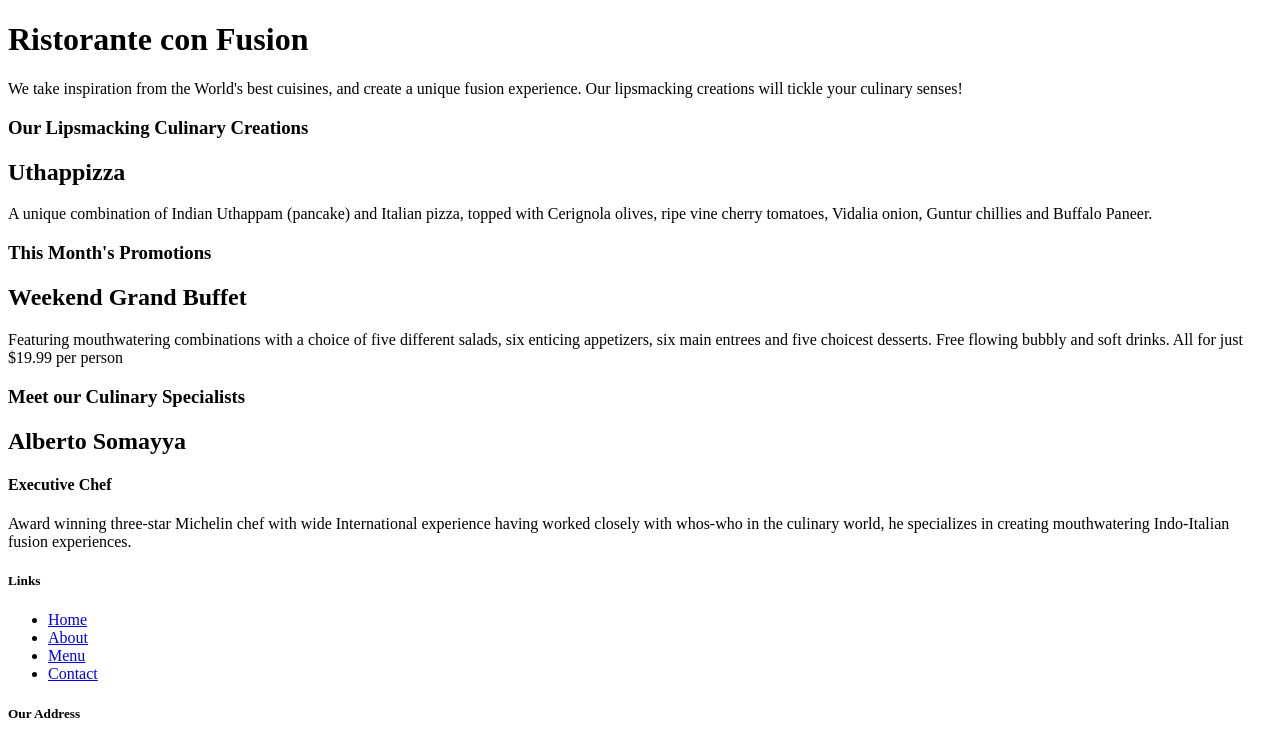
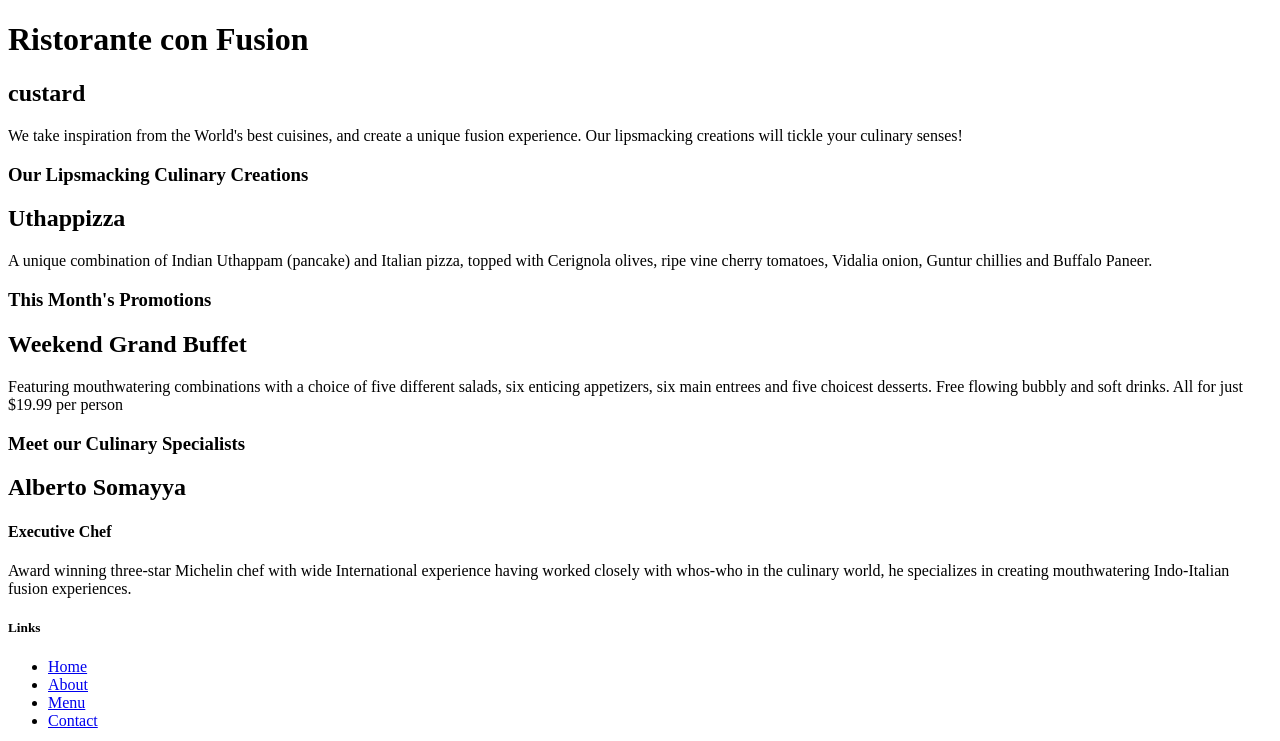
Before and after one commit to baldmonkey1/bootstrap, a website: page index.html in a window 1280 px wide. Shown: the top 741 px of the page. Drawn offline with Linux system fonts and the light colour scheme.

Commit message:
first commit

```diff
--- a/index.html
+++ b/index.html
@@ -12,6 +12,7 @@
             <div>
                 <div>
                     <h1>Ristorante con Fusion</h1>
+                    <h2>custard</h2>
                     <p>We take inspiration from the World's best cuisines, and create a unique fusion experience. Our lipsmacking creations will tickle your culinary senses!</p>
                 </div>
                 <div>
```
